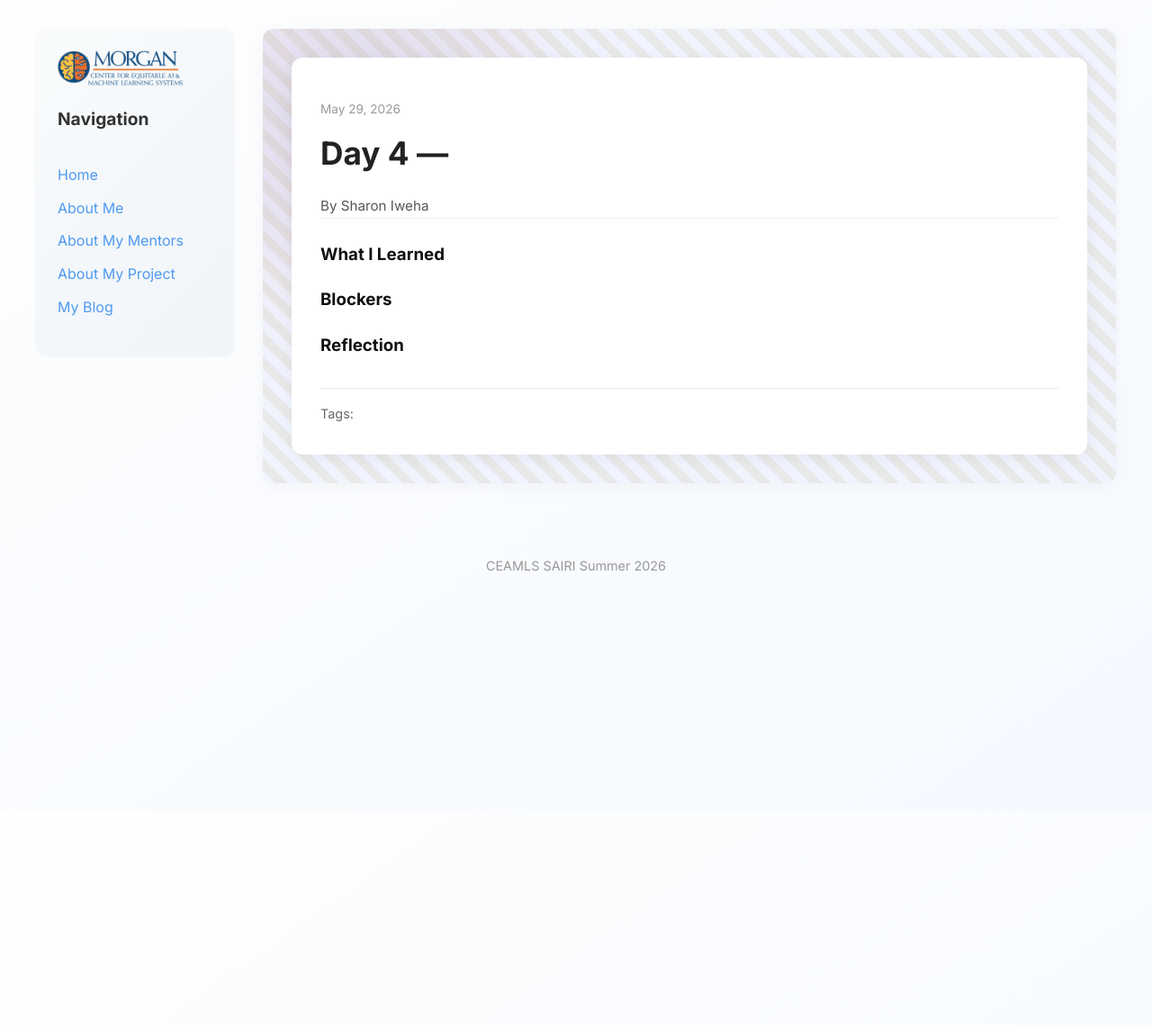
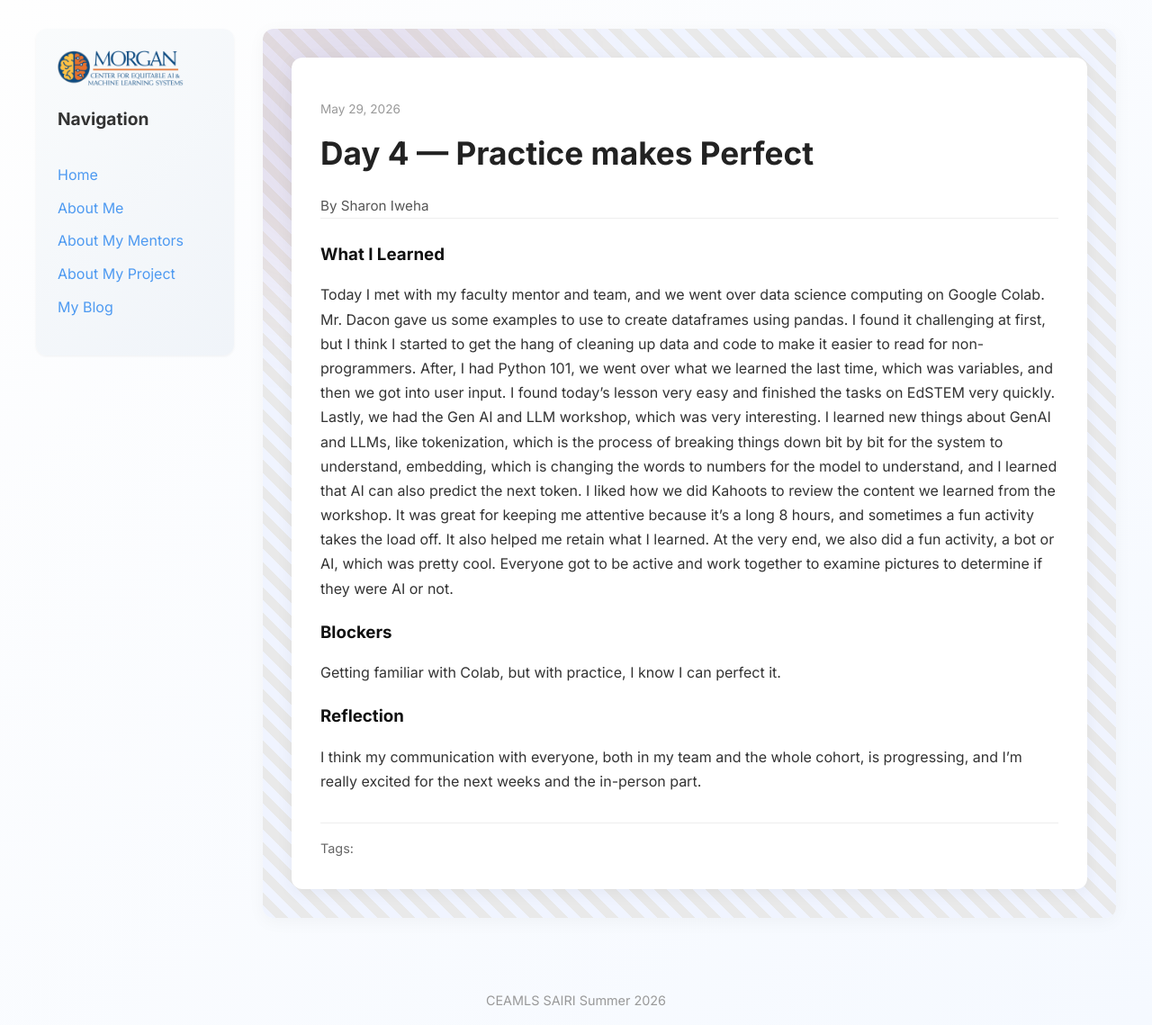
Before and after one commit to sharoniweha/sharoniweha.ceamls26.github.io, a Jekyll site: the page built from _posts/2026-05-29-day-4.md, in a window 1280 px wide. Shown: the whole page at 90% size. Built offline with Jekyll 4.4.1, drawn with Linux system fonts in a browser that asks for light colours; before the commit the page ends 900 px from its top, so only the background shows below that.

Commit message:
Update 2026-05-29-day-4.md

```diff
--- a/_posts/2026-05-29-day-4.md
+++ b/_posts/2026-05-29-day-4.md
@@ -1,16 +1,16 @@
 ---
 layout: post
-title: "Day 4 — "
+title: "Day 4 — Practice makes Perfect"
 date: 2026-05-29
 permalink: /day4.html
 
 
 what_i_learned: |
-
+  Today I met with my faculty mentor and team, and we went over data science computing on Google Colab. Mr. Dacon gave us some examples to use to create dataframes using pandas. I found it challenging at first, but I think I started to get the hang of cleaning up data and code to make it easier to read for non-programmers. After, I had Python 101, we went over what we learned the last time, which was variables, and then we got into user input. I found today's lesson very easy and finished the tasks on EdSTEM very quickly. Lastly, we had the Gen AI and LLM workshop, which was very interesting. I learned new things about GenAI and LLMs, like tokenization, which is the process of breaking things down bit by bit for the system to understand, embedding, which is changing the words to numbers for the model to understand, and I learned that AI can also predict the next token. I liked how we did Kahoots to review the content we learned from the workshop. It was great for keeping me attentive because it's a long 8 hours, and sometimes a fun activity takes the load off. It also helped me retain what I learned. At the very end, we also did a fun activity, a bot or AI, which was pretty cool. Everyone got to be active and work together to examine pictures to determine if they were AI or not.
 
 blockers: |
-
+  Getting familiar with Colab, but with practice, I know I can perfect it.
 
 reflection: |
-
+  I think my communication with everyone, both in my team and the whole cohort, is progressing, and I'm really excited for the next weeks and the in-person part.
 ---
```
